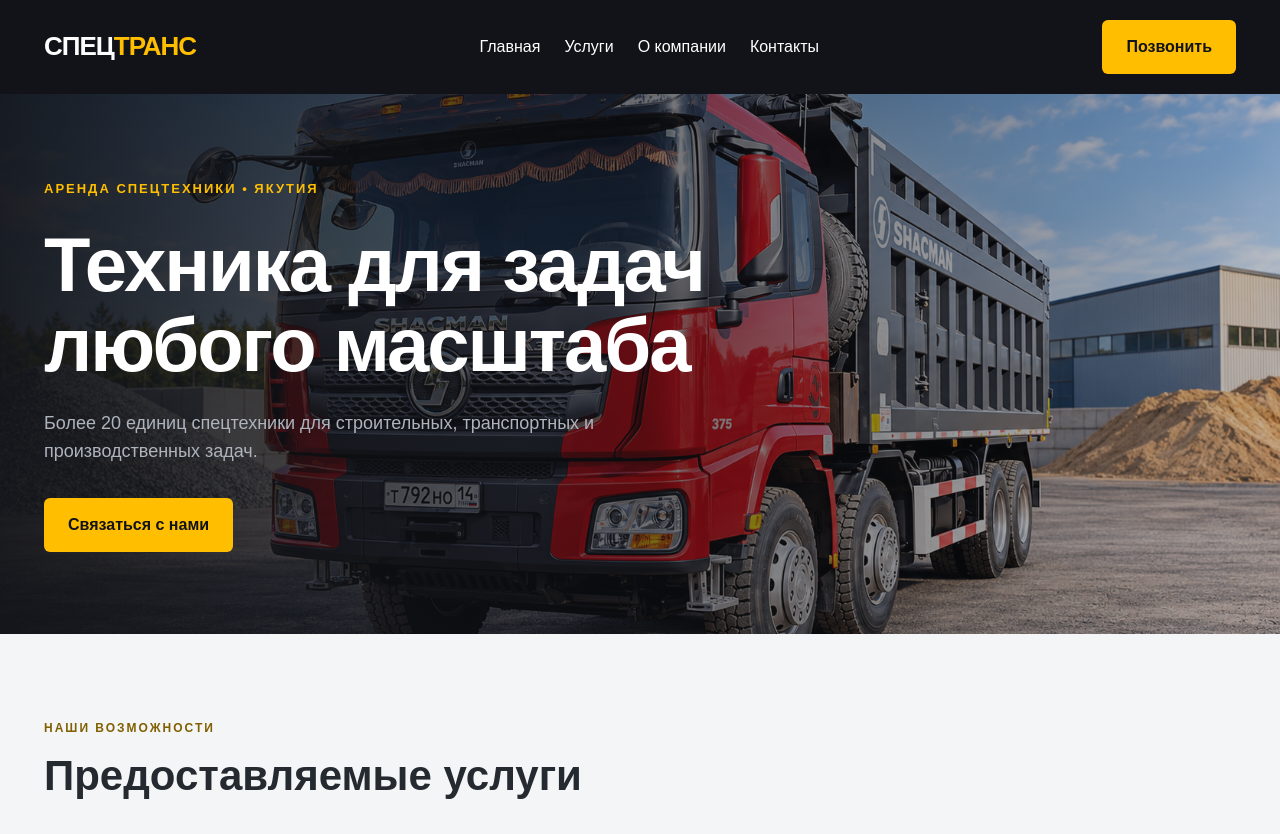
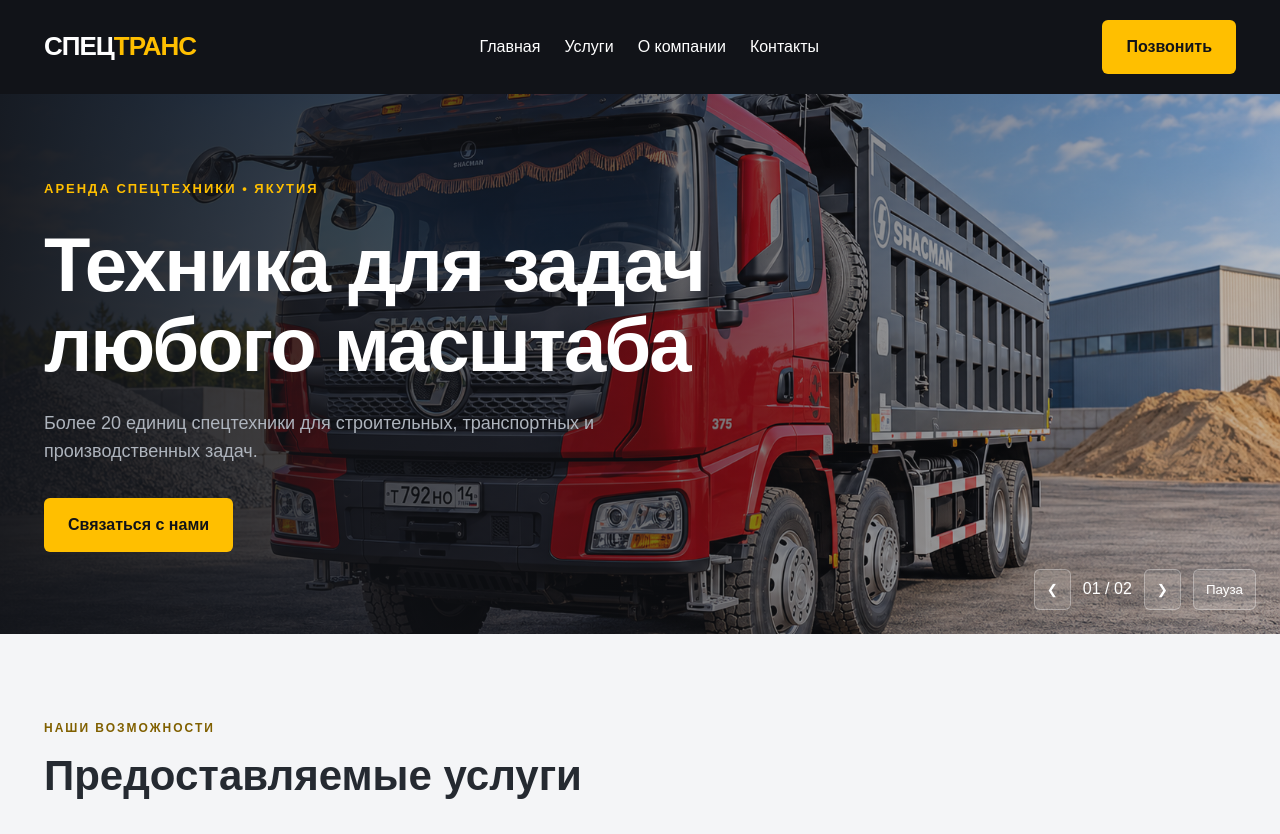
Before and after one commit to AlronRX/spectrans, a Django app: page / in a window 1280 px wide. Shown: the top 834 px of the page. Run offline with Django 5.2, Linux system fonts and the light colour scheme.

Commit message:
feat: Add interactive homepage hero slider

```diff
--- a/static/css/main.css
+++ b/static/css/main.css
@@ -92,23 +92,14 @@ a {
 /* Главный экран */
 
 .hero {
+    position: relative;
     min-height: 540px;
     display: flex;
     align-items: center;
     color: var(--white);
     padding: 80px 0;
-
-    background:
-        linear-gradient(
-            90deg,
-            rgba(17, 19, 24, 0.95),
-            rgba(17, 19, 24, 0.25)
-        ),
-        url("../images/hero/shacman.png");
-
-    background-size: cover;
-    background-position: center;
-    background-repeat: no-repeat;
+    overflow: hidden;
+    background-color: var(--dark);
 }
 
 .hero .container {
@@ -251,3 +242,70 @@ a {
         padding: 0 16px;
     }
 }
+
+
+.hero-slides {
+    position: absolute;
+    inset: 0;
+}
+
+.hero-slide {
+    position: absolute;
+    inset: 0;
+    background-size: cover;
+    background-position: center;
+    background-repeat: no-repeat;
+    opacity: 0;
+    transition: opacity 1s ease;
+}
+
+.hero-slide.active {
+    opacity: 1;
+}
+
+/* Красный самосвал */
+
+.slide-shacman {
+    background-image:
+        linear-gradient(90deg, #111318f2, #11131840),
+        url("../images/hero/shacman.png");
+}
+
+/* Жёлтый бульдозер */
+
+.slide-zoomlion {
+    background-image:
+        linear-gradient(90deg, #111318f2, #11131840),
+        url("../images/hero/zoomlion.png");
+}
+
+.hero-content {
+    position: relative;
+    z-index: 2;
+}
+
+/* Управление слайдером */
+
+.slider-controls {
+    position: absolute;
+    bottom: 24px;
+    right: 24px;
+    z-index: 3;
+    display: flex;
+    align-items: center;
+    gap: 12px;
+}
+
+.slider-controls button {
+    padding: 12px;
+    background: #ffffff20;
+    border: 1px solid #ffffff50;
+    border-radius: 6px;
+    color: white;
+    cursor: pointer;
+}
+
+.slider-controls button:hover {
+    background: var(--accent);
+    color: var(--dark);
+}
--- /dev/null
+++ b/static/js/main.js
@@ -0,0 +1,64 @@
+const slides = document.querySelectorAll(".hero-slide");
+const prevButton = document.getElementById("prev-slide");
+const nextButton = document.getElementById("next-slide");
+const pauseButton = document.getElementById("pause-slider");
+const counter = document.getElementById("slide-counter");
+
+if (slides.length > 0 && prevButton && nextButton && pauseButton && counter) {
+
+    let currentSlide = 0;
+    let timer = null;
+
+    function showSlide(index) {
+        slides[currentSlide].classList.remove("active");
+
+        currentSlide = (index + slides.length) % slides.length;
+
+        slides[currentSlide].classList.add("active");
+
+        counter.textContent =
+            String(currentSlide + 1).padStart(2, "0") +
+            " / " +
+            String(slides.length).padStart(2, "0");
+    }
+
+    nextButton.addEventListener("click", function () {
+        showSlide(currentSlide + 1);
+    });
+
+    prevButton.addEventListener("click", function () {
+        showSlide(currentSlide - 1);
+    });
+
+    function startSlider() {
+        clearInterval(timer);
+
+        timer = setInterval(function () {
+            showSlide(currentSlide + 1);
+        }, 5000);
+
+        pauseButton.textContent = "Пауза";
+    }
+
+    function stopSlider() {
+        clearInterval(timer);
+        timer = null;
+        pauseButton.textContent = "Старт";
+    }
+
+    pauseButton.addEventListener("click", function () {
+        if (timer === null) {
+            startSlider();
+        } else {
+            stopSlider();
+        }
+    });
+
+    showSlide(0);
+
+    if (window.matchMedia("(prefers-reduced-motion: reduce)").matches) {
+        stopSlider();
+    } else {
+        startSlider();
+    }
+}
--- a/templates/base.html
+++ b/templates/base.html
@@ -44,5 +44,6 @@
         </div>
     </footer>
 
+      <script src="{% static 'js/main.js' %}"></script>
 </body>
 </html>
--- a/templates/core/home.html
+++ b/templates/core/home.html
@@ -7,7 +7,13 @@
 {% block content %}
 
 <section class="hero">
-    <div class="container">
+
+    <div class="hero-slides">
+        <div class="hero-slide slide-shacman active"></div>
+        <div class="hero-slide slide-zoomlion"></div>
+    </div>
+
+    <div class="container hero-content">
 
         <span class="eyebrow">
             АРЕНДА СПЕЦТЕХНИКИ • ЯКУТИЯ
@@ -28,6 +34,27 @@
         </a>
 
     </div>
+
+    <div class="slider-controls">
+
+        <button type="button" id="prev-slide"
+                aria-label="Предыдущий слайд">
+            &#10094;
+        </button>
+
+        <span id="slide-counter">01 / 02</span>
+
+        <button type="button" id="next-slide"
+                aria-label="Следующий слайд">
+            &#10095;
+        </button>
+
+        <button type="button" id="pause-slider">
+            Пауза
+        </button>
+
+    </div>
+
 </section>
 
 <section id="services" class="section">
```
